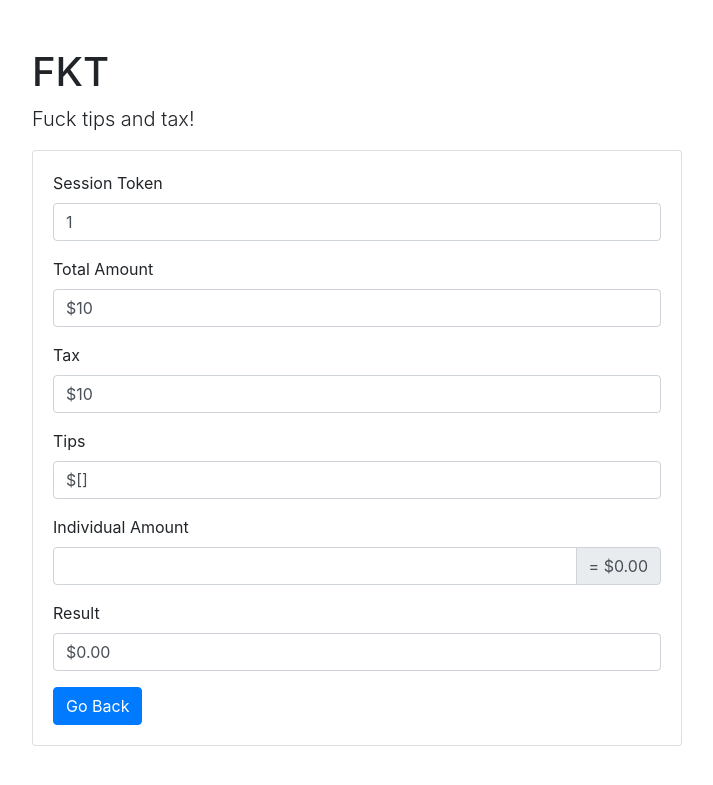
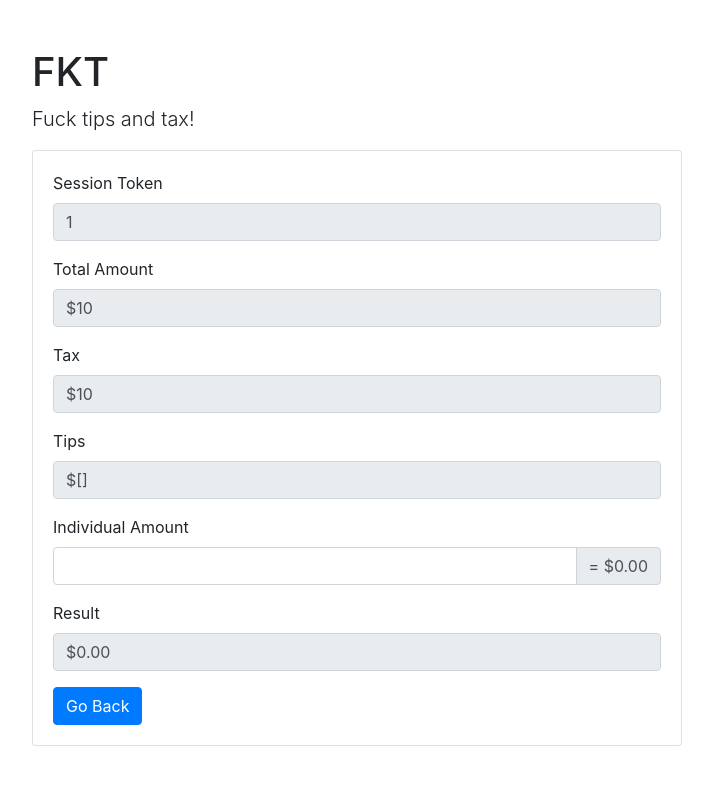
Before and after one commit to yvbbrjdr/FKT, a Flask app: template templates/show.html in a window 1280 px wide. Shown: the top 785 px of the page, without its empty margins (283-996 px from the left). Run offline with Flask 2, Linux system fonts and the light colour scheme; the template is opened without the code that fills it: most values are stand-ins (such as "Sample title", 1, 10 or a date in 2020); some libraries are stand-ins or nearby versions.

Commit message:
fix textboxes

```diff
--- a/templates/create.html
+++ b/templates/create.html
@@ -11,7 +11,7 @@ Create a Session
             <div class="form-group">
                 <label for="totalAmountText">Total Amount</label>
                 <div class="input-group">
-                    <input type="text" class="form-control" id="totalAmountText" required>
+                    <input type="number" class="form-control" id="totalAmountText" required>
                     <div class="input-group-append">
                         <span class="input-group-text" id="totalAmountResult">= $0.00</span>
                     </div>
@@ -20,7 +20,7 @@ Create a Session
             <div class="form-group">
                 <label for="taxText">Tax</label>
                 <div class="input-group">
-                    <input type="text" class="form-control" id="taxText" required>
+                    <input type="number" class="form-control" id="taxText" required>
                     <div class="input-group-append">
                         <span class="input-group-text" id="taxResult">= $0.00</span>
                     </div>
@@ -29,7 +29,7 @@ Create a Session
             <div class="form-group">
                 <label for="tipsText">Tips</label>
                 <div class="input-group">
-                    <input type="text" class="form-control" id="tipsText" required>
+                    <input type="number" class="form-control" id="tipsText" required>
                     <div class="input-group-append">
                         <span class="input-group-text" id="tipsResult">= $0.00</span>
                     </div>
--- a/templates/show.html
+++ b/templates/show.html
@@ -9,24 +9,24 @@ Session {{ id }}
     <div class="card-body">
         <div class="form-group">
             <label>Session Token</label>
-            <label class="form-control">{{ id }}</label>
+            <input type="text" class="form-control" disabled value="{{ id }}">
         </div>
         <div class="form-group">
             <label>Total Amount</label>
-            <label class="form-control">${{ total }}</label>
+            <input type="text" class="form-control" disabled value="${{ total }}">
         </div>
         <div class="form-group">
                 <label>Tax</label>
-                <label class="form-control">${{ tax }}</label>
+                <input type="text" class="form-control" disabled value="${{ tax }}">
         </div>
         <div class="form-group">
                 <label>Tips</label>
-                <label class="form-control">${{ tips }}</label>
+                <input type="text" class="form-control" disabled value="${{ tips }}">
         </div>
         <div class="form-group">
             <label for="individualAmountText">Individual Amount</label>
             <div class="input-group">
-                <input type="text" class="form-control" id="individualAmountText">
+                <input type="number" class="form-control" id="individualAmountText">
                 <div class="input-group-append">
                     <span class="input-group-text" id="individualAmountResult">= $0.00</span>
                 </div>
@@ -34,7 +34,7 @@ Session {{ id }}
         </div>
         <div class="form-group">
             <label>Result</label>
-            <label class="form-control" id="resultLabel">$0.00</label>
+            <input type="text" class="form-control" disabled value="$0.00" id="resultText">
         </div>
         <button type="button" class="btn btn-primary" id="backButton">Go Back</button>
     </div>
@@ -52,7 +52,7 @@ Session {{ id }}
     function updateValues() {
         var individual = evaluate('individualAmountText');
         $('#individualAmountResult').html('= $' + individual);
-        $('#resultLabel').html('$' + (individual * (total + tax + tips) / total).toFixed(2));
+        $('#resultText').val('$' + (individual * (total + tax + tips) / total).toFixed(2));
     }
     $(window).ready(() => {
         updateValues();
```
